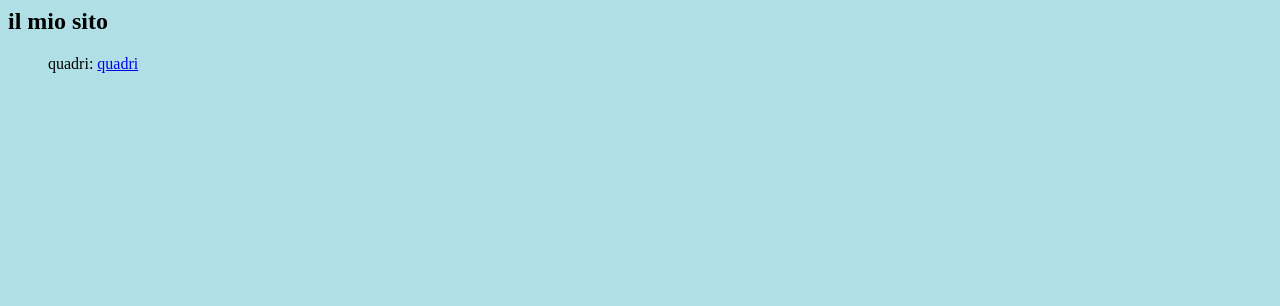
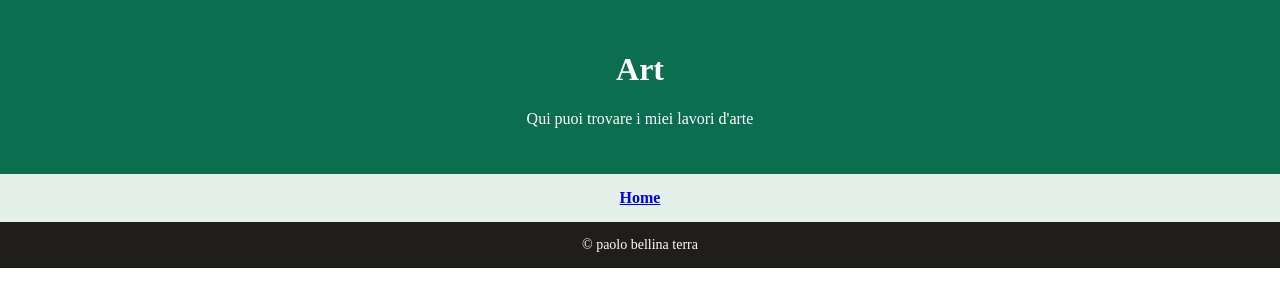
Before and after one commit to paolo-bellina/esercizi, a plain HTML site: page index.html in a window 1280 px wide. Drawn offline with Linux system fonts and the light colour scheme.

Commit message:
modifica 2

```diff
--- a/index.html
+++ b/index.html
@@ -5,9 +5,16 @@
 		<link rel="stylesheet" href="stile.css">
 	</head>
 	<body>
-		<h2>il mio sito</h2>
-		 <ol>quadri:
-			<a href="progetto.html" target="_blank">quadri</a>
-		 </ol>
+		<div class="intestazione">
+  <h1>Art</h1>
+  <p>Qui puoi trovare i miei lavori d'arte</p>
+</div>
+
+<div class="menu">
+  <a class="voce" href="progetto.html">Home</a>
+</div>
+
+
+<div class="piede">© paolo bellina terra</div>
 	</body>
 </html>
--- a/stile.css
+++ b/stile.css
@@ -1,3 +1,43 @@
-body { background-color: powderblue; }
-h1   { color: blue; }
-p    { color: red; }
+body {
+  margin: 0;
+  color: #201e1b;
+  background-color: #ffffff;
+}
+
+.intestazione {
+  background-color: #0b6e4f;
+  color: #ffffff;
+  text-align: center;
+  padding: 30px;
+}
+
+.menu {
+  background-color: #e4f0ea;
+  text-align: center;
+  padding: 10px;
+}
+
+.voce {
+  display: inline-block;
+  margin: 5px 12px;
+  font-weight: bold;
+}
+
+.contenuto {
+  margin: 20px;
+  padding: 20px;
+}
+
+.evidenziato {
+  background-color: #fbf0ce;
+  border-left: 5px solid #e2a400;
+  padding: 10px;
+}
+
+.piede {
+  background-color: #201e1b;
+  color: #ffffff;
+  text-align: center;
+  font-size: 14px;
+  padding: 15px;
+}
```
